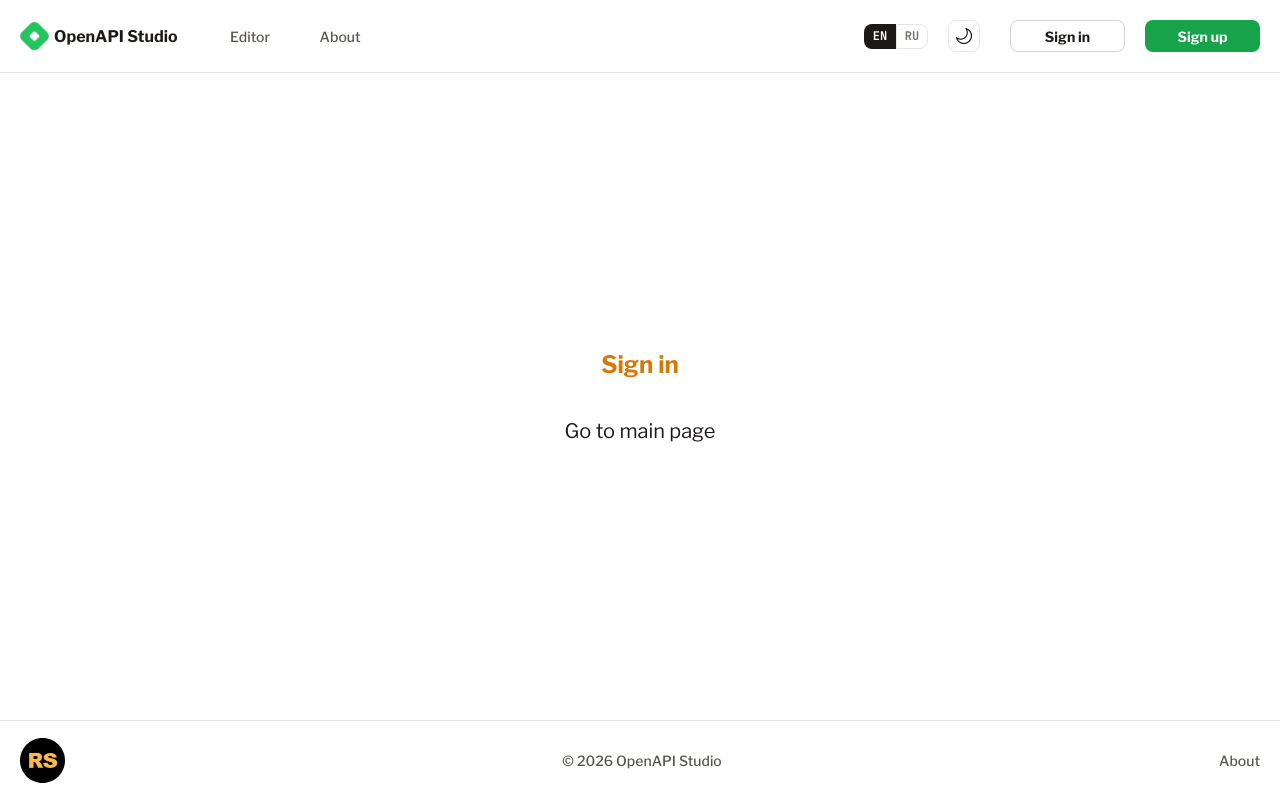
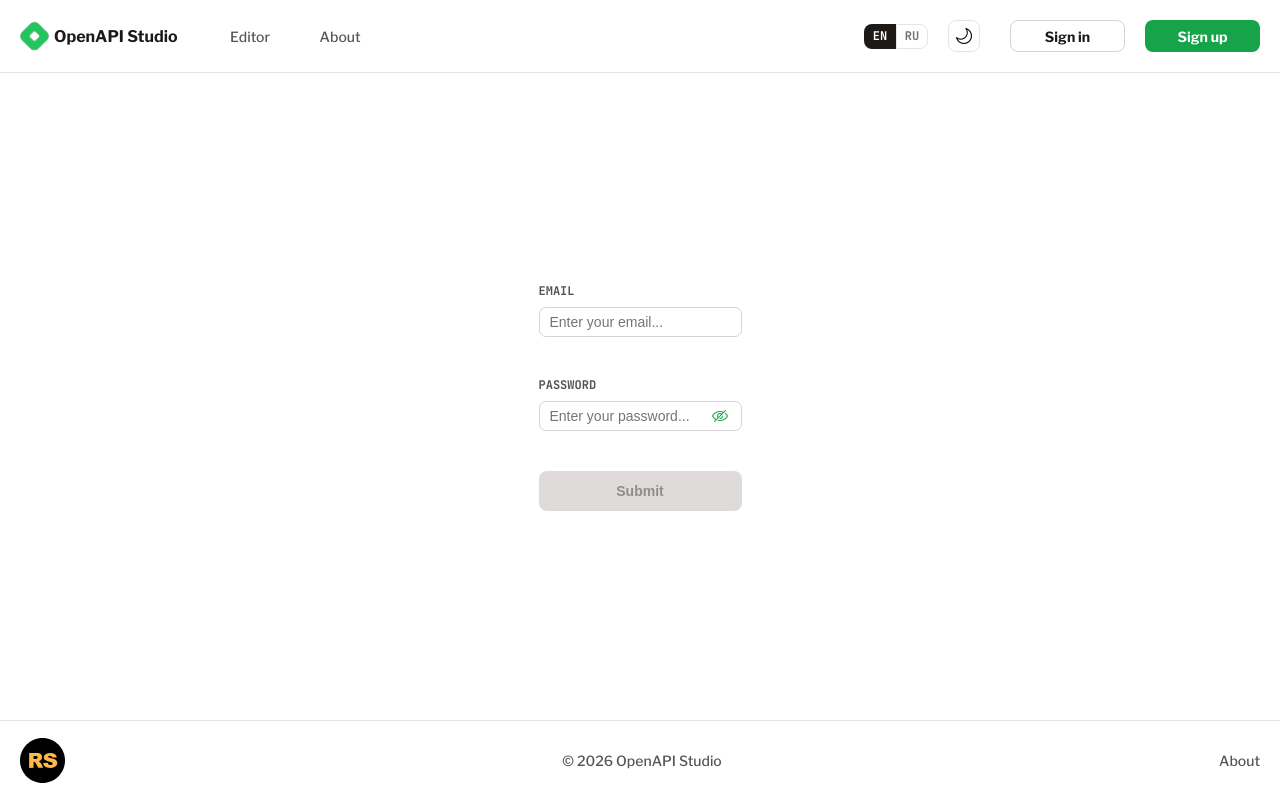
Before and after one commit to Walle908/swagger-editor-app, a Next.js app: page /en/signin in a window 1280 px wide. Built offline with nearby package versions, Linux system fonts and the light colour scheme.

Commit message:
feat: add LoginForm

```diff
--- /dev/null
+++ b/src/components/authPages/loginForm/LoginForm.module.scss
@@ -0,0 +1,6 @@
+.formContainer {
+  width: 100%;
+  display: flex;
+  flex-direction: column;
+  gap: 2rem;
+}
--- /dev/null
+++ b/src/components/authPages/loginForm/LoginForm.tsx
@@ -0,0 +1,50 @@
+'use client';
+
+import { type ReactNode } from 'react';
+import { useForm } from 'react-hook-form';
+import { zodResolver } from '@hookform/resolvers/zod';
+import { loginSchema, LoginFields } from '@/schema/authValidation';
+import FormComponent from '../formComponent/FormComponent';
+import { Button } from '@/components/ui';
+import styles from './LoginForm.module.scss';
+
+interface LoginFormProps {
+  onSubmit: (data: LoginFields) => void;
+}
+
+export default function LoginForm({ onSubmit }: LoginFormProps): ReactNode {
+  const {
+    register,
+    handleSubmit,
+    formState: { errors, isValid, isDirty, isSubmitting },
+  } = useForm<LoginFields>({
+    resolver: zodResolver(loginSchema),
+    mode: 'onChange',
+  });
+
+  const isButtonDisabled = !isDirty || !isValid || Object.keys(errors).length > 0 || isSubmitting;
+
+  return (
+    <form className={styles.formContainer} onSubmit={handleSubmit(onSubmit)} noValidate>
+      <FormComponent
+        type="email"
+        placeholder="Enter your email..."
+        label="Email"
+        error={errors.email?.message}
+        {...register('email')}
+      />
+
+      <FormComponent
+        isPassword
+        placeholder="Enter your password..."
+        label="Password"
+        error={errors.password?.message}
+        {...register('password')}
+      />
+
+      <Button type="submit" disabled={isButtonDisabled}>
+        Submit
+      </Button>
+    </form>
+  );
+}
--- a/src/views/signInPage/SignInPage.tsx
+++ b/src/views/signInPage/SignInPage.tsx
@@ -1,17 +1,18 @@
 'use client';
 
 import { type ReactNode } from 'react';
-import Link from 'next/link';
-import { Text } from '@/components/ui';
+import LoginForm from '@/components/authPages/loginForm/LoginForm';
+import { LoginFields } from '@/schema/authValidation';
 import styles from './SignInPage.module.scss';
 
 export default function SignInPage(): ReactNode {
+  const handleFormSubmit = (data: LoginFields) => {
+    console.log(data);
+  };
+
   return (
     <div className={styles.signInContainer}>
-      <Text as="h1" color="accent" size="xl">
-        Sign in
-      </Text>
-      <Link href="/">Go to main page</Link>
+      <LoginForm onSubmit={handleFormSubmit} />
     </div>
   );
 }
```
